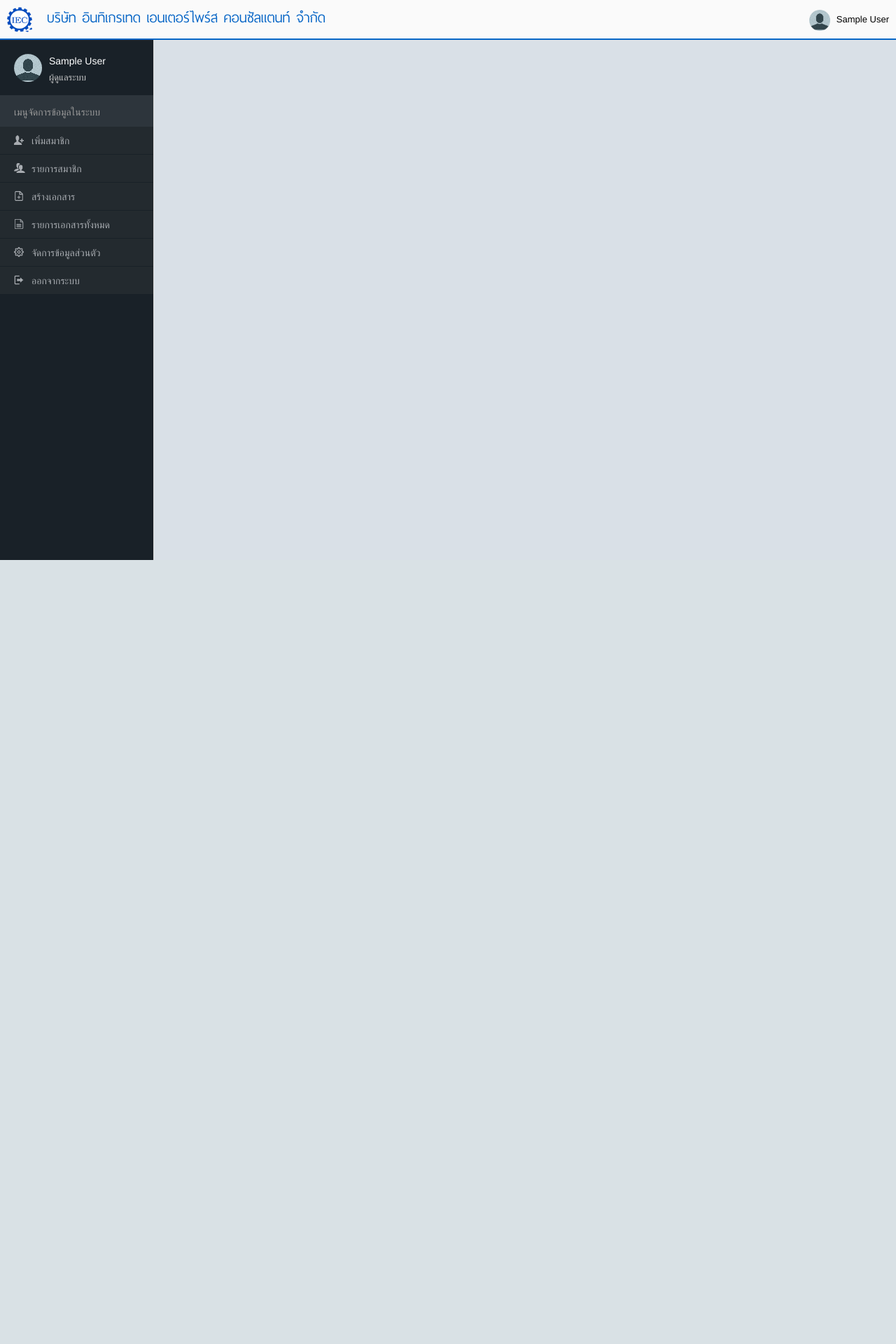
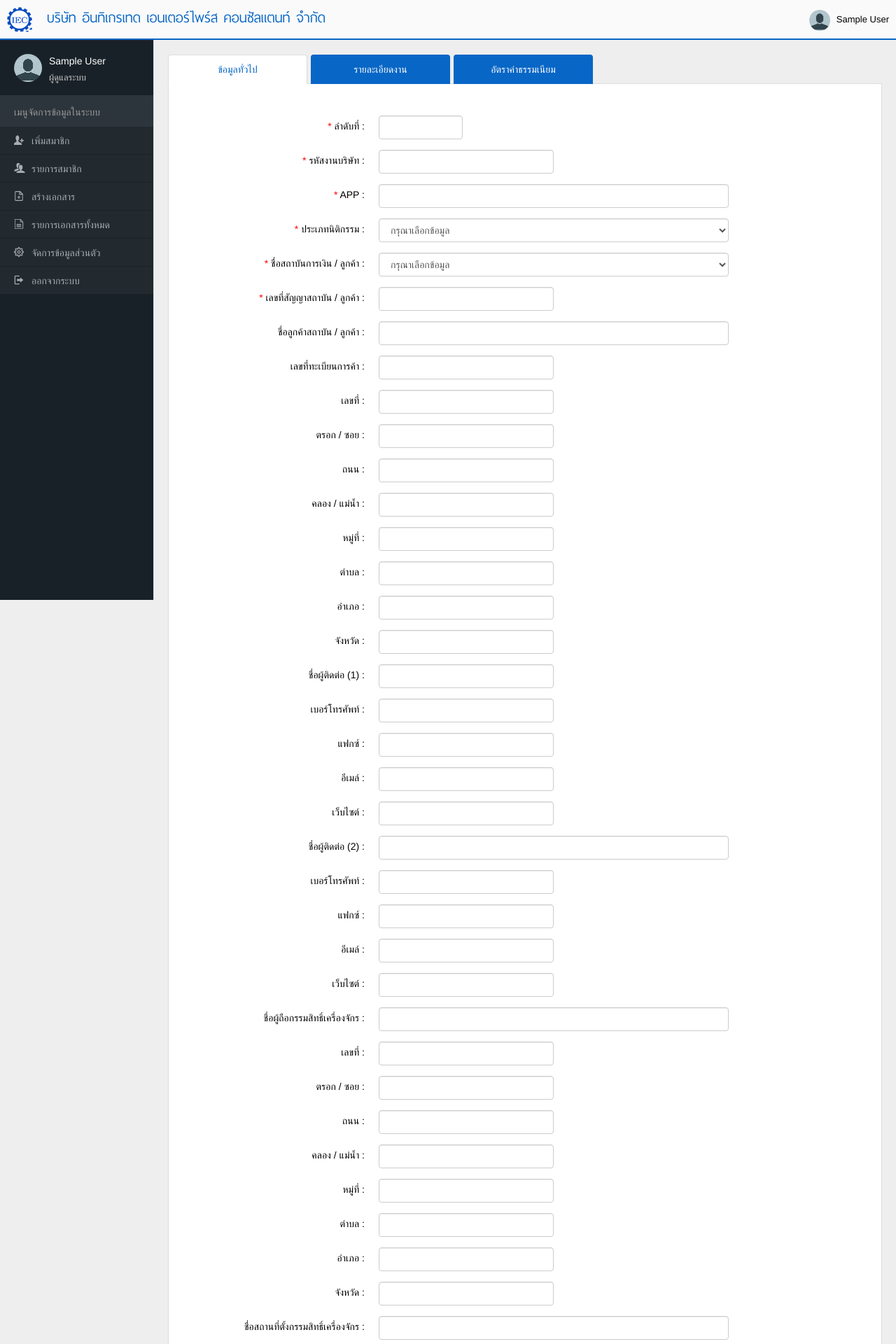
Before and after one commit to sakurayimyim/ManageDoc, a PHP site: page /index.php?page=detailDoc in a window 1280 px wide. Shown: the top 1920 px of the page at 70% size. Before the commit the page ends 800 px from the top, so only its background shows below. Run offline with PHP 8.4, Linux system fonts and the light colour scheme; the visitor is signed in with stand-in values (Sample User, id 1).

Commit message:
เพิ่มลิงค์ DetailDoc + เพิ่มหน้าจอ DetailDoc

```diff
--- /dev/null
+++ b/include/detailDoc.php
@@ -0,0 +1,388 @@
+<div class="content-list" style="background:none !important;">
+<ul id="newDocument" class="nav nav-tabs">
+    <li role="presentation" class="active">
+        <a href="#pernelinf" id="pernelinf-tab" role="tab" data-toggle="tab" aria-controls="pernelinf" aria-expanded="true">
+         ข้อมูลทั่วไป
+        </a>
+    </li>
+    <li role="presentation">
+        <a href="#perneldetail" id="perneldetail-tab" role="tab" data-toggle="tab" aria-controls="perneldetail" >
+        รายละเอียดงาน
+        </a>
+    </li>
+    <li role="presentation">
+        <a href="#pernelfee" id="pernelfee-tab" role="tab" data-toggle="tab" aria-controls="pernelfee">
+        อัตราค่าธรรมเนียม
+        </a>
+    </li>
+</ul>
+ <div class="tab-content">
+<div role="tabpanel" id="pernelinf" class="tab-pane fade active in" aria-labelledby="pernelinf-tab">
+<div class="incontent">
+	<div class="info">
+		<div class="info_left">
+			<div class="label_left"><font color="red">*</font> ลำดับที่ :</div>
+			<div class="label_right"><input type="text" class="form-control form-w120" ></div>
+		</div>
+		<div class="info_left">
+			<div class="label_left"><font color="red">*</font> รหัสงานบริษัท :</div>
+			<div class="label_right"><input type="text" class="form-control form-w250" ></div>
+		</div>
+		<div class="info_left">
+			<div class="label_left"><font color="red">*</font> APP :</div>
+			<div class="label_right"><input type="text" class="form-control" ></div>
+		</div>
+		<div class="info_left">
+			<div class="label_left"><font color="red">*</font> ประเภทนิติกรรม :</div>
+			<div class="label_right">
+				<select class="form-control">
+					<option value="0">กรุณาเลือกข้อมูล</option>
+					<option value="1"></option>
+				</select>
+			</div>
+		</div>
+		<div class="info_left">
+			<div class="label_left"><font color="red">*</font> ชื่อสถาบันการเงิน / ลูกค้า :</div>
+			<div class="label_right">
+				<select class="form-control">
+					<option value="0">กรุณาเลือกข้อมูล</option>
+					<option value="1"></option>
+				</select>
+			</div>
+		</div>
+		<div class="clean"></div>
+		<div class="info_left">
+			<div class="label_left"><font color="red">*</font> เลขที่สัญญาสถาบัน / ลูกค้า :</div>
+			<div class="label_right"><input type="text" class="form-control form-w250" ></div>
+		</div>
+		<div class="info_left">
+			<div class="label_left">ชื่อลูกค้าสถาบัน / ลูกค้า :</div>
+			<div class="label_right"><input type="text" class="form-control" ></div>
+		</div>
+		<div class="info_left">
+			<div class="label_left">เลขที่ทะเบียนการค้า :</div>
+			<div class="label_right"><input type="text" class="form-control form-w250" ></div>
+		</div>
+		<div class="info_left">
+			<div class="label_left">เลขที่ :</div>
+			<div class="label_right"><input type="text" class="form-control form-w250" ></div>
+		</div>
+		<div class="info_left">
+			<div class="label_left">ตรอก / ซอย :</div>
+			<div class="label_right"><input type="text" class="form-control form-w250" ></div>
+		</div>
+		<div class="info_left">
+			<div class="label_left">ถนน :</div>
+			<div class="label_right"><input type="text" class="form-control form-w250" ></div>
+		</div>
+		<div class="info_left">
+			<div class="label_left">คลอง / แม่น้ำ :</div>
+			<div class="label_right"><input type="text" class="form-control form-w250" ></div>
+		</div>
+		<div class="info_left">
+			<div class="label_left">หมู่ที่ :</div>
+			<div class="label_right"><input type="text" class="form-control form-w250" ></div>
+		</div>
+		<div class="info_left">
+			<div class="label_left">ตำบล :</div>
+			<div class="label_right"><input type="text" class="form-control form-w250" ></div>
+		</div>
+		<div class="info_left">
+			<div class="label_left">อำเภอ :</div>
+			<div class="label_right"><input type="text" class="form-control form-w250" ></div>
+		</div>
+		<div class="info_left">
+			<div class="label_left">จังหวัด :</div>
+			<div class="label_right"><input type="text" class="form-control form-w250" ></div>
+		</div>
+		<div class="info_left">
+			<div class="label_left">ชื่อผู้ติดต่อ (1) :</div>
+			<div class="label_right"><input type="text" class="form-control form-w250" ></div>
+		</div>
+		<div class="info_left">
+			<div class="label_left">เบอร์โทรศัพท์ :</div>
+			<div class="label_right"><input type="text" class="form-control form-w250" ></div>
+		</div>
+		<div class="info_left">
+			<div class="label_left">แฟกซ์ :</div>
+			<div class="label_right"><input type="text" class="form-control form-w250" ></div>
+		</div>
+		<div class="info_left">
+			<div class="label_left">อีเมล์ :</div>
+			<div class="label_right"><input type="text" class="form-control form-w250" ></div>
+		</div>
+		<div class="info_left">
+			<div class="label_left">เว็บไซต์ :</div>
+			<div class="label_right"><input type="text" class="form-control form-w250" ></div>
+		</div>
+		<div class="info_left">
+			<div class="label_left">ชื่อผู้ติดต่อ (2) :</div>
+			<div class="label_right"><input type="text" class="form-control" ></div>
+		</div>
+		<div class="info_left">
+			<div class="label_left">เบอร์โทรศัพท์ :</div>
+			<div class="label_right"><input type="text" class="form-control form-w250" ></div>
+		</div>
+		<div class="info_left">
+			<div class="label_left">แฟกซ์ :</div>
+			<div class="label_right"><input type="text" class="form-control form-w250" ></div>
+		</div>
+		<div class="info_left">
+			<div class="label_left">อีเมล์ :</div>
+			<div class="label_right"><input type="text" class="form-control form-w250" ></div>
+		</div>
+		<div class="info_left">
+			<div class="label_left">เว็บไซต์ :</div>
+			<div class="label_right"><input type="text" class="form-control form-w250" ></div>
+		</div>
+		<div class="info_left">
+			<div class="label_left">ชื่อผู้ถือกรรมสิทธิ์เครื่องจักร :</div>
+			<div class="label_right"><input type="text" class="form-control" ></div>
+		</div>
+		<div class="info_left">
+			<div class="label_left">เลขที่ :</div>
+			<div class="label_right"><input type="text" class="form-control form-w250" ></div>
+		</div>
+		<div class="info_left">
+			<div class="label_left">ตรอก / ซอย :</div>
+			<div class="label_right"><input type="text" class="form-control form-w250" ></div>
+		</div>
+		<div class="info_left">
+			<div class="label_left">ถนน :</div>
+			<div class="label_right"><input type="text" class="form-control form-w250" ></div>
+		</div>
+		<div class="info_left">
+			<div class="label_left">คลอง / แม่น้ำ :</div>
+			<div class="label_right"><input type="text" class="form-control form-w250" ></div>
+		</div>
+		<div class="info_left">
+			<div class="label_left">หมู่ที่ :</div>
+			<div class="label_right"><input type="text" class="form-control form-w250" ></div>
+		</div>
+		<div class="info_left">
+			<div class="label_left">ตำบล :</div>
+			<div class="label_right"><input type="text" class="form-control form-w250" ></div>
+		</div>
+		<div class="info_left">
+			<div class="label_left">อำเภอ :</div>
+			<div class="label_right"><input type="text" class="form-control form-w250" ></div>
+		</div>
+		<div class="info_left">
+			<div class="label_left">จังหวัด :</div>
+			<div class="label_right"><input type="text" class="form-control form-w250" ></div>
+		</div>
+		<div class="info_left">
+			<div class="label_left">ชื่อสถานที่ตั้งกรรมสิทธิ์เครื่องจักร :</div>
+			<div class="label_right"><input type="text" class="form-control" ></div>
+		</div>
+		<div class="info_left">
+			<div class="label_left">พิกัดละติจูด :</div>
+			<div class="label_right"><input type="text" class="form-control form-w250" ></div>
+		</div>
+		<div class="info_left">
+			<div class="label_left">พิกัดลองจิจูด :</div>
+			<div class="label_right"><input type="text" class="form-control form-w250" ></div>
+		</div>
+		<div class="info_left">
+			<div class="label_left">เลขที่ :</div>
+			<div class="label_right"><input type="text" class="form-control form-w250" ></div>
+		</div>
+		<div class="info_left">
+			<div class="label_left">ตรอก / ซอย :</div>
+			<div class="label_right"><input type="text" class="form-control form-w250" ></div>
+		</div>
+		<div class="info_left">
+			<div class="label_left">ถนน :</div>
+			<div class="label_right"><input type="text" class="form-control form-w250" ></div>
+		</div>
+		<div class="info_left">
+			<div class="label_left">คลอง / แม่น้ำ :</div>
+			<div class="label_right"><input type="text" class="form-control form-w250" ></div>
+		</div>
+		<div class="info_left">
+			<div class="label_left">หมู่ที่ :</div>
+			<div class="label_right"><input type="text" class="form-control form-w250" ></div>
+		</div>
+		<div class="info_left">
+			<div class="label_left">ตำบล :</div>
+			<div class="label_right"><input type="text" class="form-control form-w250" ></div>
+		</div>
+		<div class="info_left">
+			<div class="label_left">อำเภอ :</div>
+			<div class="label_right"><input type="text" class="form-control form-w250" ></div>
+		</div>
+		<div class="info_left">
+			<div class="label_left">จังหวัด :</div>
+			<div class="label_right"><input type="text" class="form-control form-w250" ></div>
+		</div>
+		<div class="info_left">
+			<div class="label_left">ใบอนุญาตประกอบกิจการเลขที่ :</div>
+			<div class="label_right"><input type="text" class="form-control form-w250" ></div>
+		</div>
+		<div class="info_left">
+			<div class="label_left">ประเภทอุตสาหกรรมตาม พรบ. โรงงาน / สจก :</div>
+			<div class="label_right"><input type="text" class="form-control" ></div>
+		</div>
+		<div class="info_left">
+			<div class="label_left">จำนวนเครื่องจักรที่ทำนิติกรรม (เครื่อง) :</div>
+			<div class="label_right"><input type="text" class="form-control form-w250" ></div>
+		</div>
+	</div>
+	<div class="clean"></div>
+</div>
+</div>
+
+<!--*************************** Sheet 2 Start *************************-->
+<div role="tabpanel" id="perneldetail" class="tab-pane fade" aria-labelledby="perneldetail-tab">
+<div class="incontent">
+	<div class="info">
+		<div class="info_left">
+			<div class="label_left"><font color="red">*</font> วดป. รับงานและออกรหัสงานบริษัท :</div>
+			<div class="label_right"><input type="text" class="form-control form-w250" ></div>
+		</div>
+		<div class="info_left">
+			<div class="label_left">วดป. ครบกำหนดส่งงานสถาบัน / ลูกค้า :</div>
+			<div class="label_right"><input type="text" class="form-control form-w250" ></div>
+		</div>
+		<div class="info_left">
+			<div class="label_left">วดป. ออกสำรวจเครื่องจักร / ทำแผนผังที่ตั้งเครื่องจักร :</div>
+			<div class="label_right"><input type="text" class="form-control form-w250" ></div>
+		</div>
+		<div class="info_left">
+			<div class="label_left">วดป. วิศวกรบริษัทฯ ตรวจแบบ :</div>
+			<div class="label_right"><input type="text" class="form-control form-w250" ></div>
+		</div>
+		<div class="info_left">
+			<div class="label_left">วดป. ที่ยื่นเรื่องกับ สนก. :</div>
+			<div class="label_right"><input type="text" class="form-control form-w250" ></div>
+		</div>
+		<div class="info_left">
+			<div class="label_left">วดป. จนท. สนก.นัดตรวจโรงงาน :</div>
+			<div class="label_right"><input type="text" class="form-control form-w250" ></div>
+		</div>
+		<div class="info_left">
+			<div class="label_left">วดป. ติดแผ่นป้ายทะเบียนเครื่องจักร :</div>
+			<div class="label_right"><input type="text" class="form-control form-w250" ></div>
+		</div>
+		<div class="info_left">
+			<div class="label_left"><font color="red">*</font> จนท. สนก. ผู้รับผิดชอบงาน :</div>
+			<div class="label_right">
+				<select class="form-control ">
+					<option value="0">กรุณาเลือกข้อมูล</option>
+					<option value="1"></option>
+				</select>
+			</div>
+		</div>
+		<div class="info_left">
+			<div class="label_left"><font color="red">*</font> หัวหน้า สนก. ผู้รับผิดชอบงาน :</div>
+			<div class="label_right">
+				<select class="form-control ">
+					<option value="0">กรุณาเลือกข้อมูล</option>
+					<option value="1"></option>
+				</select>
+			</div>
+		</div>
+		<div class="info_left">
+			<div class="label_left">สถานะปัจจุบัน :</div>
+			<div class="label_right">
+				<select class="form-control">
+					<option value="0">กรุณาเลือกข้อมูล</option>
+					<option value="1"></option>
+				</select>
+			</div>
+		</div>
+		<div class="clean"></div>
+		<div class="info_left">
+			<div class="label_left">วดป. สถานะปัจจุบัน :</div>
+			<div class="label_right"><input type="text" class="form-control form-w250" ></div>
+		</div>
+		<div class="info_left">
+			<div class="label_left">รายละเอียดงานติดปัญหา :</div>
+			<div class="label_right">
+				<select class="form-control">
+					<option value="0">กรุณาเลือกข้อมูล</option>
+					<option value="1"></option>
+				</select>
+			</div>
+		</div>
+		<div class="info_left">
+			<div class="label_left">แนวทางการแก้ไข :</div>
+			<div class="label_right">
+				<select class="form-control">
+					<option value="0">กรุณาเลือกข้อมูล</option>
+					<option value="1"></option>
+				</select>
+			</div>
+		</div>
+	</div>
+	<div class="clean"></div>
+</div>
+</div>
+<!--************************************ Sheet 2 End ****************-->
+
+<!--*************************** Sheet 3 Start ***********************-->
+<div role="tabpanel" id="pernelfee" class="tab-pane fade" aria-labelledby="pernelfee-tab">
+<div class="incontent">
+	<div class="info">
+		<div class="info_left">
+			<div class="label_left">อัตราค่าธรรมเนียมประมาณการ (บาท) :</div>
+			<div class="label_right"><input type="text" class="form-control form-w250" ></div>
+		</div>
+		<div class="info_left">
+			<div class="label_left">วดป. ขอเบิกค่าธรรมเนียมราชการ :</div>
+			<div class="label_right"><input type="text" class="form-control form-w250" ></div>
+		</div>
+		<div class="info_left">
+			<div class="label_left">อัตราค่าธรรมเนียมจ่ายจริง (บาท) :</div>
+			<div class="label_right"><input type="text" class="form-control form-w250" ></div>
+		</div>
+		<div class="info_left clean">
+			<div class="label_left">วดป. ที่ออกใบเสร็จค่าธรรมเนียมราชการ :</div>
+			<div class="label_right"><input type="text" class="form-control form-w250" ></div>
+		</div>
+		<div class="info_left">
+		    <div class="label_left">เลขที่ใบเสร็จค่าธรรมเนียม :</div>
+			<div class="label_right"><input type="text" class="form-control form-w250" ></div>
+		</div>
+		<div class="info_left">
+			<div class="label_left">วดป. บนเล่มทะเบียนเครื่องจักร:</div>
+			<div class="label_right"><input type="text" class="form-control form-w250" ></div>
+		</div>
+		<div class="info_left">
+			<div class="label_left">เลขที่บนเล่มทะเบียนเครื่องจักร :</div>
+			<div class="label_right"><input type="text" class="form-control form-w250" ></div>
+		</div>
+		<div class="info_left">
+			<div class="label_left">เลขที่แผ่นป้ายทะเบียนเครื่องจักร :</div>
+			<div class="label_right"><input type="text" class="form-control form-w250" ></div>
+		</div>
+		<div class="info_left">
+			<div class="label_left">วดป. ที่ส่งเล่มทะเบียน :</div>
+			<div class="label_right"><input type="text" class="form-control form-w250" ></div>
+		</div>
+		<div class="clean"></div>
+		<div class="info_left">
+			<div class="label_left">วดป. ที่งานแล้วเสร็จ :</div>
+			<div class="label_right"><input type="text" class="form-control form-w250" ></div>
+		</div>
+		<div class="info_left">
+			<div class="label_left">วดป. ที่ยกเลิกงาน :</div>
+			<div class="label_right"><input type="text" class="form-control form-w250" ></div>
+		</div>
+	</div>
+	<div class="clean"></div>
+</div>
+</div>
+<!--*************************************Sheet 3 End ****************-->
+
+</div>
+</div>
+
+
+<!--****************Script ***************************-->
+<script type="text/javascript">
+$('#newDocument a').click(function (e) {
+  e.preventDefault()
+  $(this).tab('show')
+})
+</script>
--- a/index.php
+++ b/index.php
@@ -54,6 +54,7 @@
           case 'deleteMember' : include('include/deleteMember.php'); break;
           case 'manageProfile' : include('include/manageProfile.php'); break;
           case 'listMember' : include('include/listMember.php'); break;
+          case 'detailDoc' : include('include/detailDoc.php'); break;
           case 'logout' : logout(); break;
           }
      ?>
```
